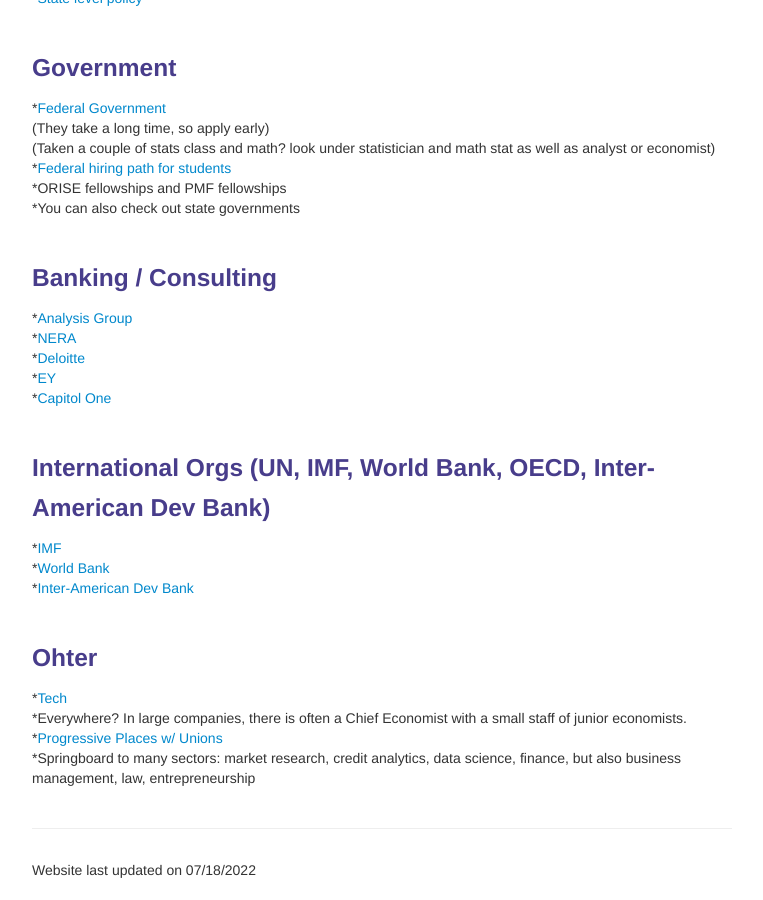
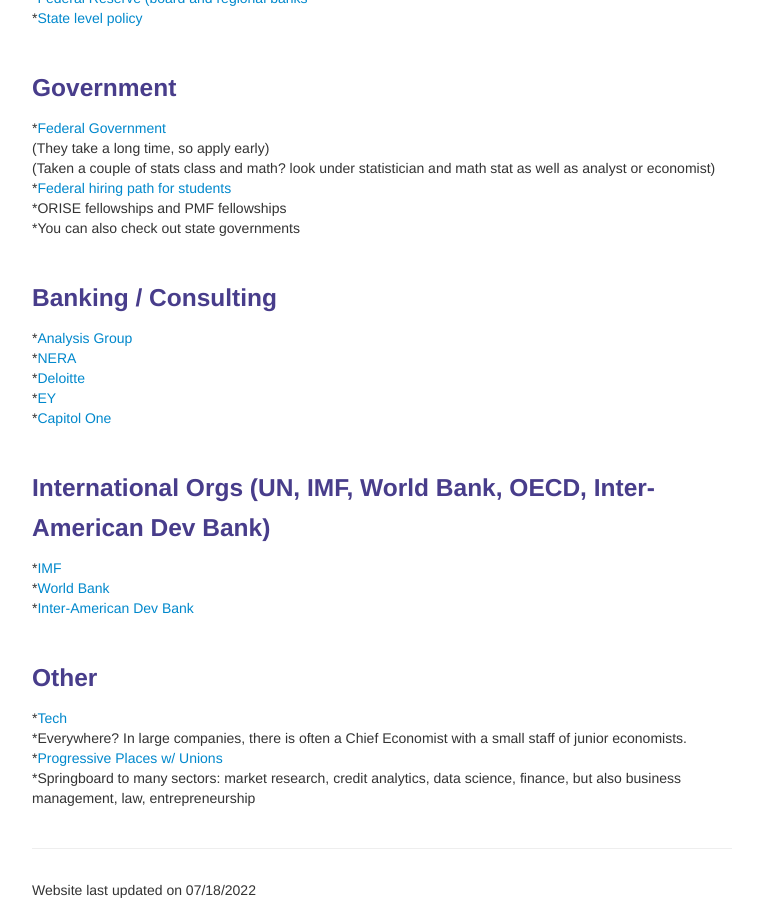
Before and after one commit to bjwillage/bjwillage.github.io, a Jekyll site: the page built from pages/Jobs.md, in a window 1280 px wide and 900 px high, scrolled down 574 px. Shown: the whole window, without its empty margins (258-1021 px from the left). Built offline with Jekyll 4.4.1, drawn with Linux system fonts in a browser that asks for light colours.

Commit message:
Update Jobs.md

```diff
--- a/pages/Jobs.md
+++ b/pages/Jobs.md
@@ -6,7 +6,7 @@ description: Job Resource of Undergrads
 
 This is a work in progress. <br>
 If you are a faculty who is sharing this with your class, can you shoot me an email to let me know ([barton.willage@ucdenver.edu](barton.willage@ucdenver.edu)). <br>
-If you would like me to add your organization, you can also just send me an email with the link to the careers page.<br>
+If you would like me to add your organization, you can also just send me an email with the link to the careers page.<br><br>
 
 
 ### Pre-doc / Research Assistant
@@ -52,7 +52,7 @@ If you would like me to add your organization, you can also just send me an emai
 
 <br>
 
-### Ohter
+### Other
 *[Tech](https://www.dice.com/jobs/)<br>
 *Everywhere? In large companies, there is often a Chief Economist with a small staff of junior economists.<br>
 *[Progressive Places w/ Unions](https://npeu.org/)<br>
```
